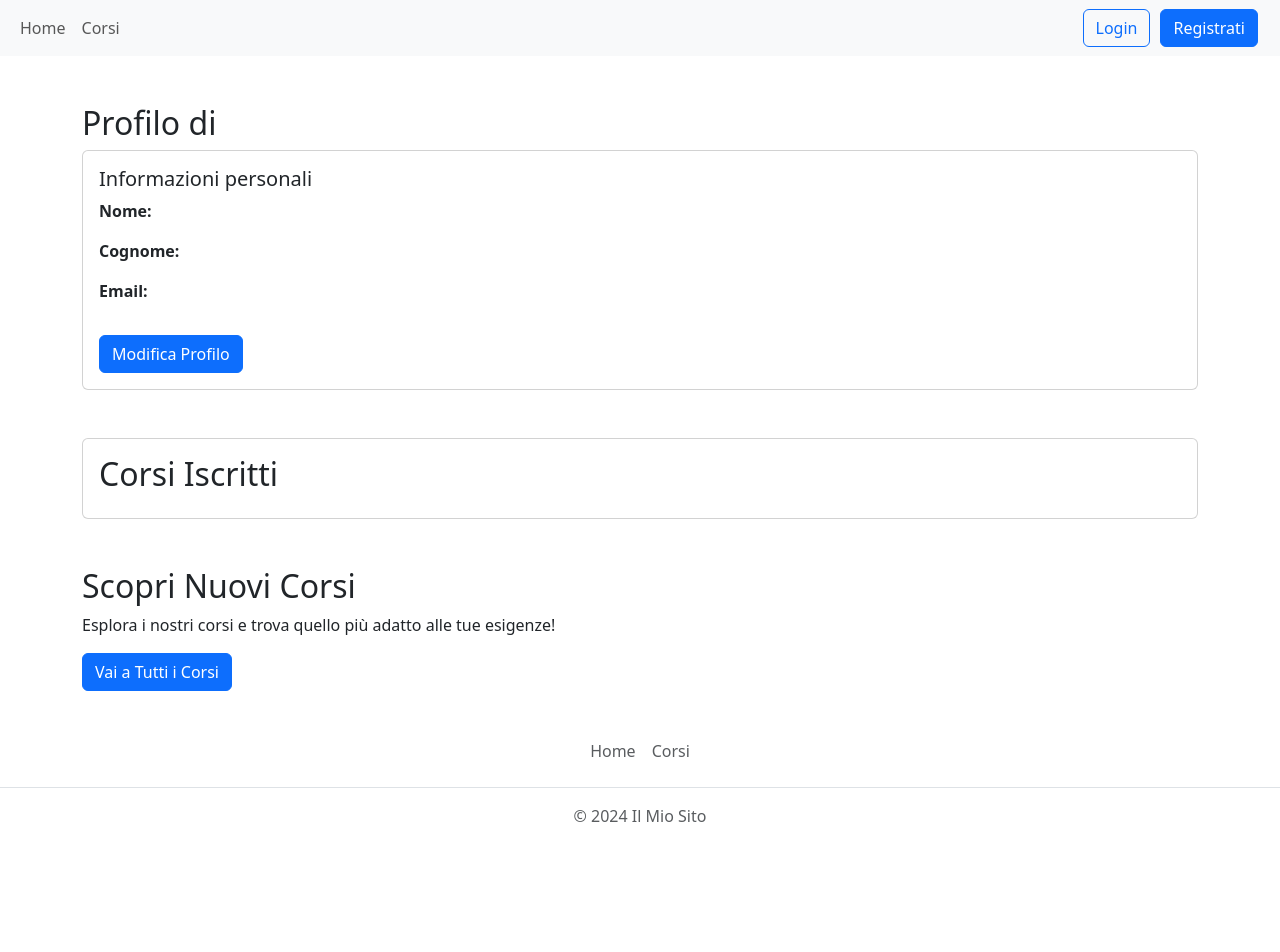
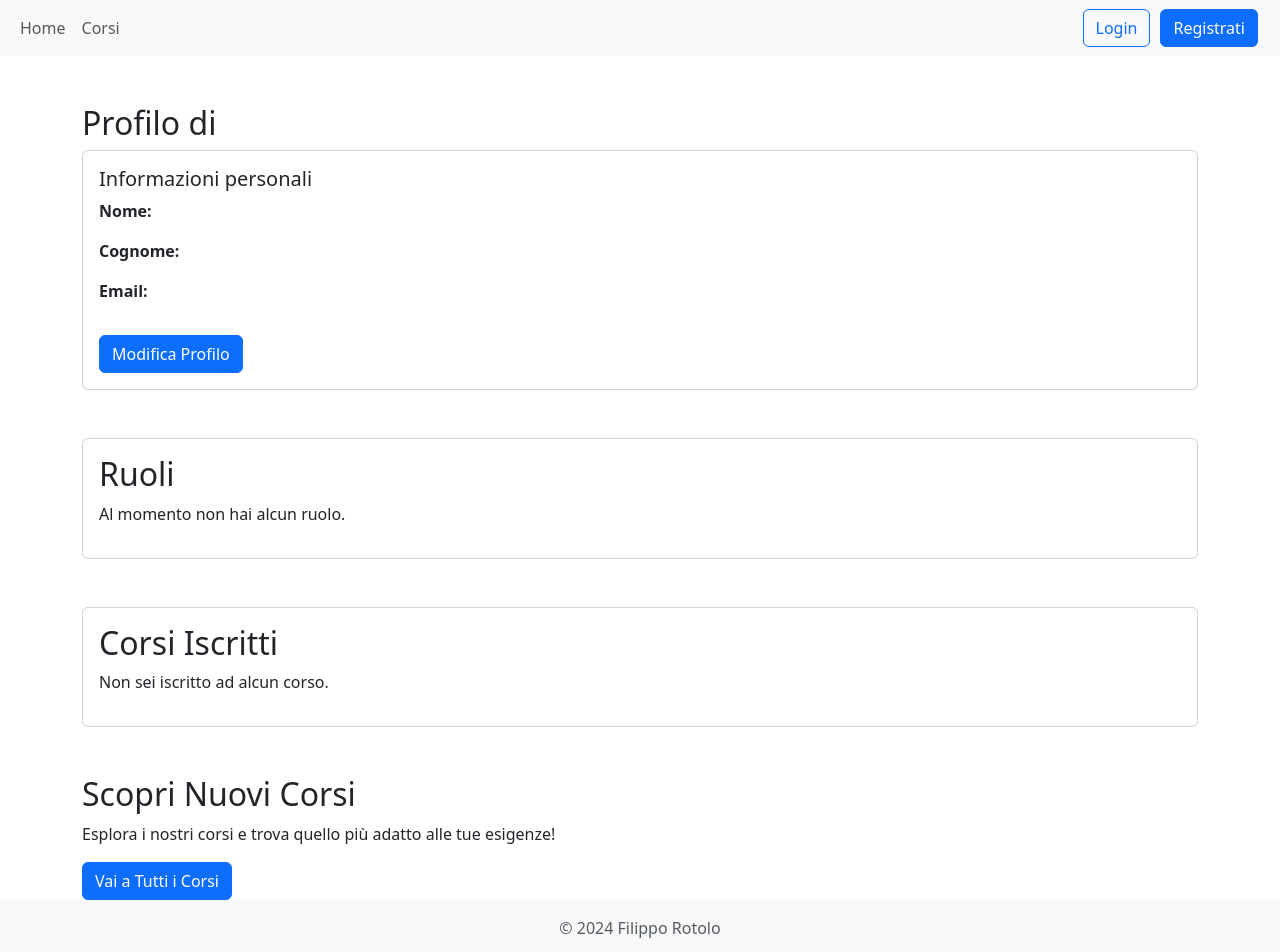
Before and after one commit to PhilRoll/gestionale-corsi-frontend-filippo-rotolo, a React (Vite) app: page /user/profile in a window 1280 px wide. Shown: the top 952 px of the page. Before the commit the page ends 884 px from the top, so only its background shows below. Built offline with nearby package versions, Linux system fonts and the light colour scheme.

Commit message:
aggiornamento

```diff
--- a/src/components/UserCard.jsx
+++ b/src/components/Cards/UserCard.jsx
@@ -1,22 +1,31 @@
-import React, { useEffect } from 'react';
+import React, { useEffect, useState } from 'react';
 import { Link } from 'react-router-dom';
-import { DeleteUser } from '../services/RESTservice';
+import { DeleteUser } from '../../services/RESTservice';
 
 export function UserCard({ nome, cognome, email, ruoli, corsi }) {
+    const [deleted, setDeleted] = useState(false);
 
-    useEffect(()=>{
+    useEffect(() => {
         console.log(nome, cognome, email, ruoli, corsi);
-    }, [])
+    }, []);
 
     const handleDeleteUser = async () => {
+        const confirmDelete = window.confirm("Sei sicuro di voler eliminare questo utente?");
+        if (confirmDelete) {
             const response = await DeleteUser(email);
             if (response.ok) {
                 // Aggiorna lo stato o esegui altre azioni necessarie dopo l'eliminazione dell'utente
                 console.log('Utente eliminato con successo');
+                setDeleted(true);
             } else {
                 console.error('Errore durante l\'eliminazione dell\'utente');
             }
+        }
     };
+
+    if (deleted) {
+        return null; // Se l'utente è stato eliminato, non renderizzare più il componente
+    }
 
     return (
         <div className="card">
--- a/src/components/Footer/Footer.jsx
+++ b/src/components/Footer/Footer.jsx
@@ -1,18 +1,9 @@
-import { NavLink } from 'react-router-dom';
+import React from 'react';
 
 export function Footer() {
     return (
-        <footer className="py-3 my-4">
-            <ul className="nav justify-content-center border-bottom pb-3 mb-3">
-                <li className="nav-item">
-                    <NavLink to="" className="nav-link px-2 text-muted">Home</NavLink>
-                </li>
-                <li className="nav-item">
-                    <NavLink to="/courses" className="nav-link px-2 text-muted">Corsi</NavLink>
-                </li>
-            </ul>
-            <p className="text-center text-muted">© {new Date().getFullYear()} Il Mio Sito</p>
+        <footer className="py-3 bg-body-tertiary text-muted text-center">
+            © {new Date().getFullYear()} Filippo Rotolo
         </footer>
-
     );
 }
--- /dev/null
+++ b/src/components/Sections/DiscoverCourses.jsx
@@ -0,0 +1,12 @@
+import React from 'react';
+import { Link } from 'react-router-dom';
+
+export function DiscoverCourses() {
+    return (
+        <section className="mt-5">
+            <h2>Scopri Nuovi Corsi</h2>
+            <p>Esplora i nostri corsi e trova quello più adatto alle tue esigenze!</p>
+            <Link to="/corsi" className="btn btn-primary">Vai a Tutti i Corsi</Link>
+        </section>
+    );
+}
--- /dev/null
+++ b/src/components/Sections/UserCourses.jsx
@@ -0,0 +1,45 @@
+import React, { useState } from 'react';
+
+export function UserCourses({ corsi }) {
+    const [dettagliCorso, setDettagliCorso] = useState({});
+
+    // Funzione per gestire l'espansione dei dettagli del corso
+    const handleShowMore = (index) => {
+        setDettagliCorso(prevState => ({
+            ...prevState,
+            [index]: !prevState[index]
+        }));
+    };
+
+    return (
+        <section className="mt-5">
+            <div className="card">
+                <div className="card-body">
+                    <h2 className="card-title">Corsi Iscritti</h2>
+                    {corsi.length === 0 ? (
+                        <p>Non sei iscritto ad alcun corso.</p>
+                    ) : (
+                        <ul className="list-group list-group-flush">
+                            {corsi.map((corso, index) => (
+                                <li key={index} className="list-group-item">
+                                    <div className="d-flex justify-content-between align-items-center">
+                                        <span>{corso.nomeCorso}</span>
+                                        <button className="btn btn-link" onClick={() => handleShowMore(index)}>
+                                            {dettagliCorso[index] ? "Nascondi dettagli" : "Mostra dettagli"}
+                                        </button>
+                                    </div>
+                                    {dettagliCorso[index] && (
+                                        <div>
+                                            <p><strong>Descrizione:</strong> {corso.descrizioneCompleta}</p>
+                                            <p><strong>Durata:</strong> {corso.durata}</p>
+                                        </div>
+                                    )}
+                                </li>
+                            ))}
+                        </ul>
+                    )}
+                </div>
+            </div>
+        </section>
+    );
+}
--- /dev/null
+++ b/src/components/Sections/UserInfo.jsx
@@ -0,0 +1,19 @@
+import React from 'react';
+import { Link } from 'react-router-dom';
+
+export function UserInfo({ nome, cognome, email }) {
+    return (
+        <section className="mt-5">
+            <h2>Profilo di {nome} {cognome}</h2>
+            <div className="card">
+                <div className="card-body">
+                    <h5 className="card-title">Informazioni personali</h5>
+                    <p className="card-text"><strong>Nome:</strong> {nome}</p>
+                    <p className="card-text"><strong>Cognome:</strong> {cognome}</p>
+                    <p className="card-text"><strong>Email:</strong> {email}</p>
+                    <Link to="/user/update" className="btn btn-primary mt-3">Modifica Profilo</Link>
+                </div>
+            </div>
+        </section>
+    );
+}
--- /dev/null
+++ b/src/components/Sections/UserRoles.jsx
@@ -0,0 +1,22 @@
+import React from 'react';
+
+export function UserRoles({ ruoli }) {
+    return (
+        <section className="mt-5">
+            <div className="card">
+                <div className="card-body">
+                    <h2 className="card-title">Ruoli</h2>
+                    {ruoli.length === 0 ? (
+                        <p>Al momento non hai alcun ruolo.</p>
+                    ) : (
+                        <ul>
+                            {ruoli.map((ruolo, index) => (
+                                <li key={index}>{ruolo.tipologia}</li>
+                            ))}
+                        </ul>
+                    )}
+                </div>
+            </div>
+        </section>
+    );
+}
--- a/src/components/pages/AllUsers/AllUsers.jsx
+++ b/src/components/pages/AllUsers/AllUsers.jsx
@@ -3,7 +3,7 @@ import { RegistrationForm } from '../../Forms/RegistrationForm';
 import { GetAllUsers } from '../../../services/RESTservice';
 import Cookies from 'js-cookie';
 import { useEffect, useState } from 'react';
-import { UserCard } from '../../UserCard';
+import { UserCard } from '../../Cards/UserCard';
 
 
 export function AllUsers() {
--- a/src/components/pages/Courses/Courses.jsx
+++ b/src/components/pages/Courses/Courses.jsx
@@ -1,5 +1,5 @@
 import { GetAllCourses } from "../../../services/RESTservice";
-import { CourseCard } from "../../CourseCard";
+import { CourseCard } from "../../Cards/CourseCard";
 import { useState, useEffect } from "react";
 import Cookies from "js-cookie";
 
--- a/src/components/pages/UserProfile/UserProfile.jsx
+++ b/src/components/pages/UserProfile/UserProfile.jsx
@@ -1,6 +1,11 @@
 import React, { useContext, useEffect, useState } from 'react';
 import { AuthContext } from '../../contexts/AuthContext/AuthContext';
 import { Link } from 'react-router-dom';
+import { GetUserInfoByEmail } from '../../../services/RESTservice';
+import { UserInfo } from '../../Sections/UserInfo';
+import { UserRoles } from '../../Sections/UserRoles';
+import { UserCourses } from '../../Sections/UserCourses';
+import { DiscoverCourses } from '../../Sections/DiscoverCourses';
 
 export function UserProfile() {
     // Dal contesto
@@ -10,51 +15,38 @@ export function UserProfile() {
     const [nome, setNome] = useState('');
     const [cognome, setCognome] = useState('');
     const [email, setEmail] = useState('');
+    const [ruoli, setRuoli] = useState([]);
     const [corsi, setCorsi] = useState([]);
 
-    //effect
+    // Effect per ottenere le informazioni dell'utente
     useEffect(() => {
         if (user) {
             setNome(user.nome);
             setCognome(user.cognome);
             setEmail(user.email);
-            setCorsi(user.corsi);
         }
     }, [user]);
 
+
+    // Effect per ottenere i ruoli e i corsi dell'utente
+    useEffect(() => {
+        const fetchData = async () => {
+            if (email) {
+                const userInfo = await GetUserInfoByEmail(email);
+                setRuoli(userInfo.ruoli);
+                setCorsi(userInfo.corsi);
+            }
+        };
+
+        fetchData();
+    }, [email]);
+
     return (
-        <>
-            <div className="container">
-                <section className="mt-5">
-                    <h2>Profilo di {nome} {cognome}</h2>
-                    <div className="card">
-                        <div className="card-body">
-                            <h5 className="card-title">Informazioni personali</h5>
-                            <p className="card-text"><strong>Nome:</strong> {nome}</p>
-                            <p className="card-text"><strong>Cognome:</strong> {cognome}</p>
-                            <p className="card-text"><strong>Email:</strong> {email}</p>
-                            <Link to="/user/update" className="btn btn-primary mt-3">Modifica Profilo</Link>
-                        </div>
-                    </div>
-                </section>
-
-                <section className="mt-5">
-                    <div className="card">
-                        <div className="card-body">
-                            <h2 className="card-title">Corsi Iscritti</h2>
-                            <ul className="list-group list-group-flush">
-
-                            </ul>
-                        </div>
-                    </div>
-                </section>
-
-                <section className="mt-5">
-                    <h2>Scopri Nuovi Corsi</h2>
-                    <p>Esplora i nostri corsi e trova quello più adatto alle tue esigenze!</p>
-                    <Link to="/corsi" className="btn btn-primary">Vai a Tutti i Corsi</Link>
-                </section>
-            </div>
-        </>
+        <div className="container">
+            <UserInfo nome={nome} cognome={cognome} email={email} />
+            <UserRoles ruoli={ruoli} />
+            <UserCourses corsi={corsi} />
+            <DiscoverCourses />
+        </div>
     );
-};
+}
--- a/src/services/RESTservice.jsx
+++ b/src/services/RESTservice.jsx
@@ -144,3 +144,19 @@ export async function GetAllCategories() {
     const data = await response.json();
     return data;
 }
+
+
+// fetch info singolo utente (utile per visualizzare la lista dei corsi di un utente)
+export async function GetUserInfoByEmail(email) {
+   const response = await fetch(`http://localhost:8080/api/utente/infoutente/${email}`, {
+        mode: "cors",
+        method: "GET",
+        headers: {
+            "Content-Type": "application/json",
+            "Authorization": "Bearer token_value"
+        }
+    });
+
+    const data = await response.json();
+    return data;
+}
```
Also changed, not shown: src/components/Cards/CourseCard.jsx (renamed from src/components/CourseCard.jsx). Lines whose indentation alone changed are shown as unchanged.
